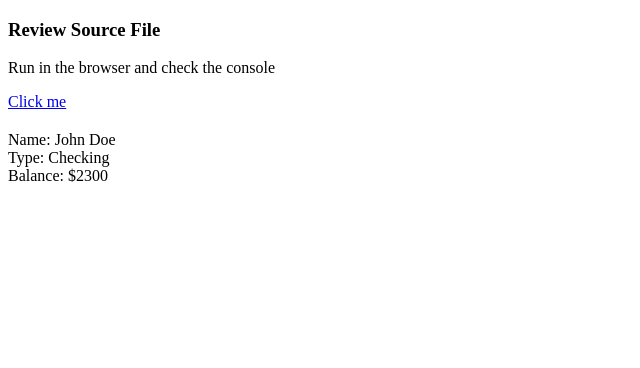
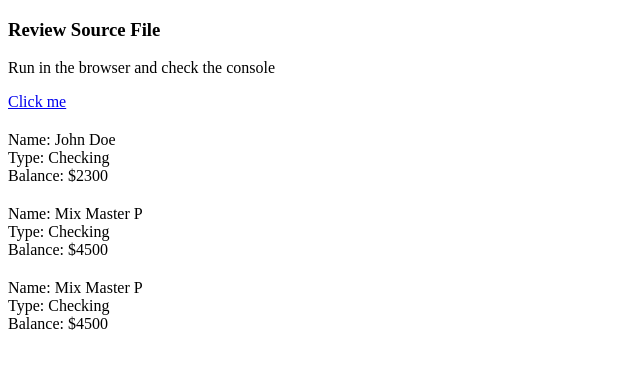
Before and after one commit to theJman/soba-web-js-libraries, a plain HTML site: page creating.html in a window 1280 px wide. Shown: the whole page, without its empty margins (0-640 px from the left). Drawn offline with nearby package versions, Linux system fonts and the light colour scheme.

Commit message:
fixed creating.html syntax error

```diff
--- a/creating.html
+++ b/creating.html
@@ -149,9 +149,10 @@
 		var helpers = {
 			typeDescription: function() {
 				return this.type == 0 ? "Checking" : "Savings";
-			};
+			}
+		};
 
-		_.extend(acc, helpers});
+		_.extend(acc, helpers);
 
 		var htmlTemplate2 = $('#account-template-function').html();
 		var sDiv = _.template(htmlTemplate2, acc);
```
